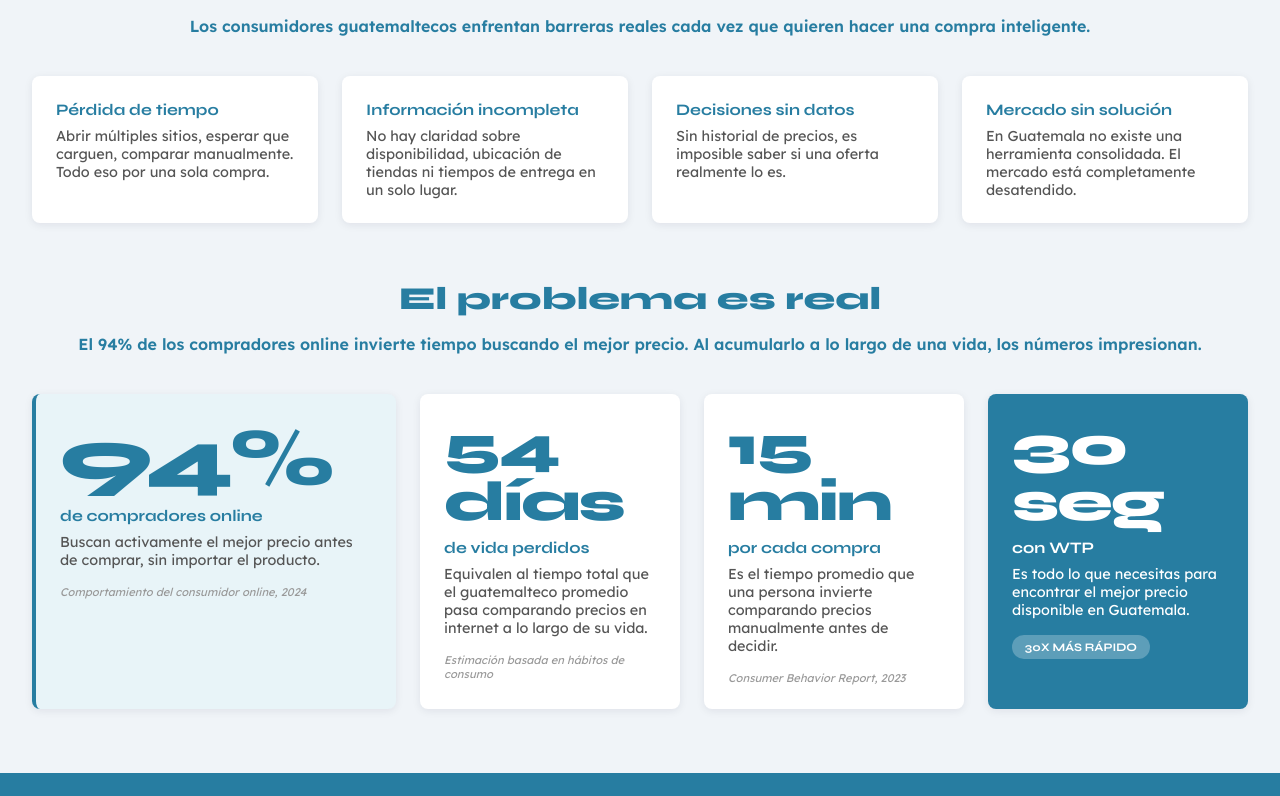
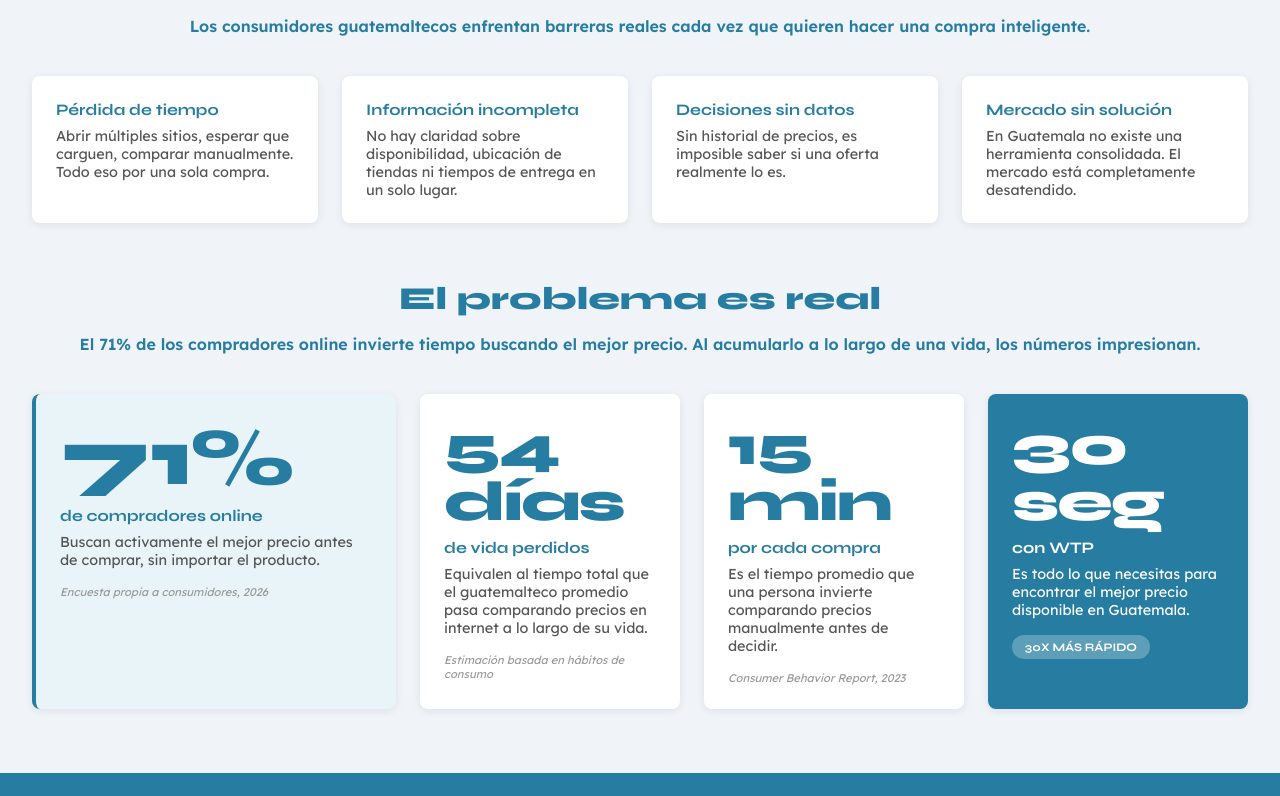
Before and after one commit to Dhidel/What_The_Price_2026, an Angular app in the folder wtp-app/: page / in a window 1280 px wide. Shown: the part 440-1236 px from the top of the page. Built offline with nearby package versions, Linux system fonts and the light colour scheme.

Commit message:
Poll data added

```diff
--- a/wtp-app/src/components/problema/problema.html
+++ b/wtp-app/src/components/problema/problema.html
@@ -23,16 +23,16 @@
 
 
   <h2 class="titulo">El problema es real</h2>
-  <p class="descripcion">El 94% de los compradores online invierte tiempo buscando el mejor precio. Al acumularlo a lo largo de una vida, los números impresionan.</p>
+  <p class="descripcion">El 71% de los compradores online invierte tiempo buscando el mejor precio. Al acumularlo a lo largo de una vida, los números impresionan.</p>
 
 
   <div class="stats-cards">
 
     <div class="card stat-card--big">
-      <div class="stat-numero" data-meta="94" data-extra="%">0%</div>
+      <div class="stat-numero" data-meta="71" data-extra="%">0%</div>
       <h5>de compradores online</h5>
       <p>Buscan activamente el mejor precio antes de comprar, sin importar el producto.</p>
-      <span class="stat-fuente">Comportamiento del consumidor online, 2024</span>
+      <span class="stat-fuente">Encuesta propia a consumidores, 2026</span>
     </div>
 
 
```
